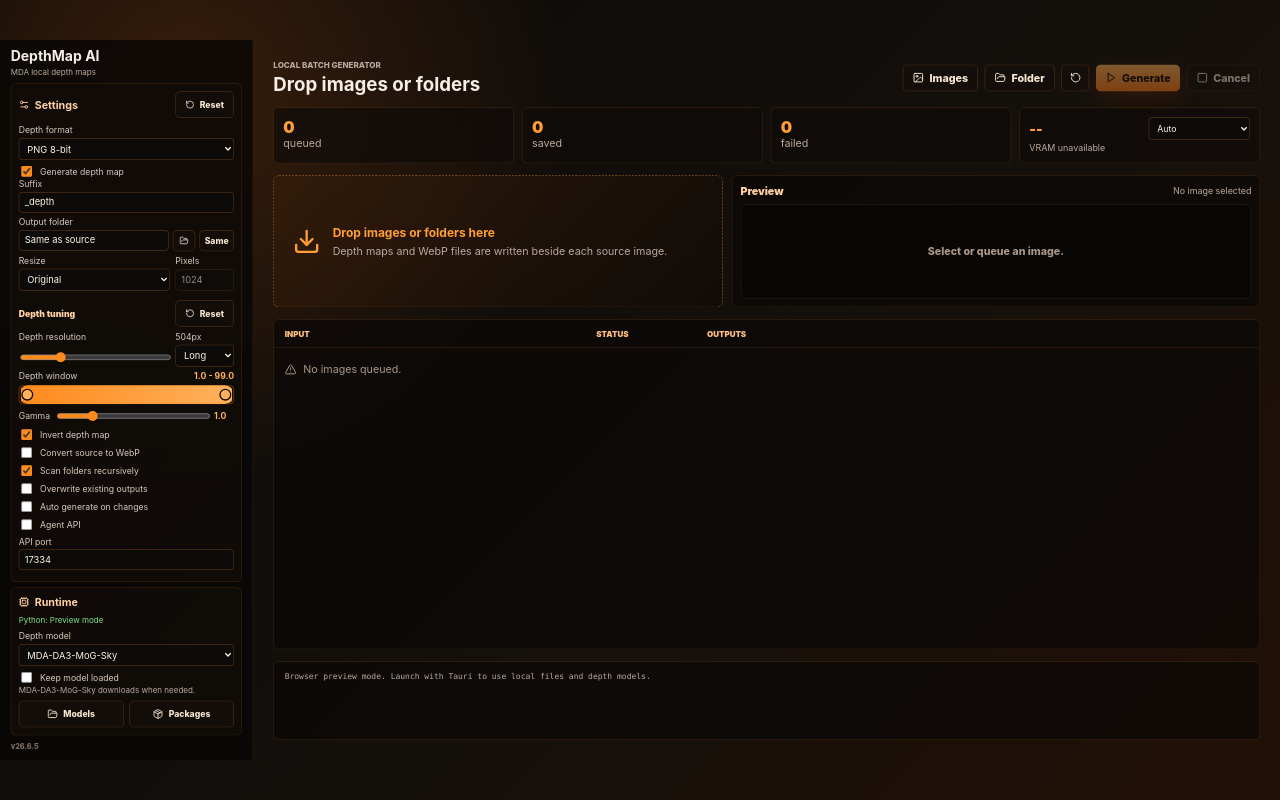
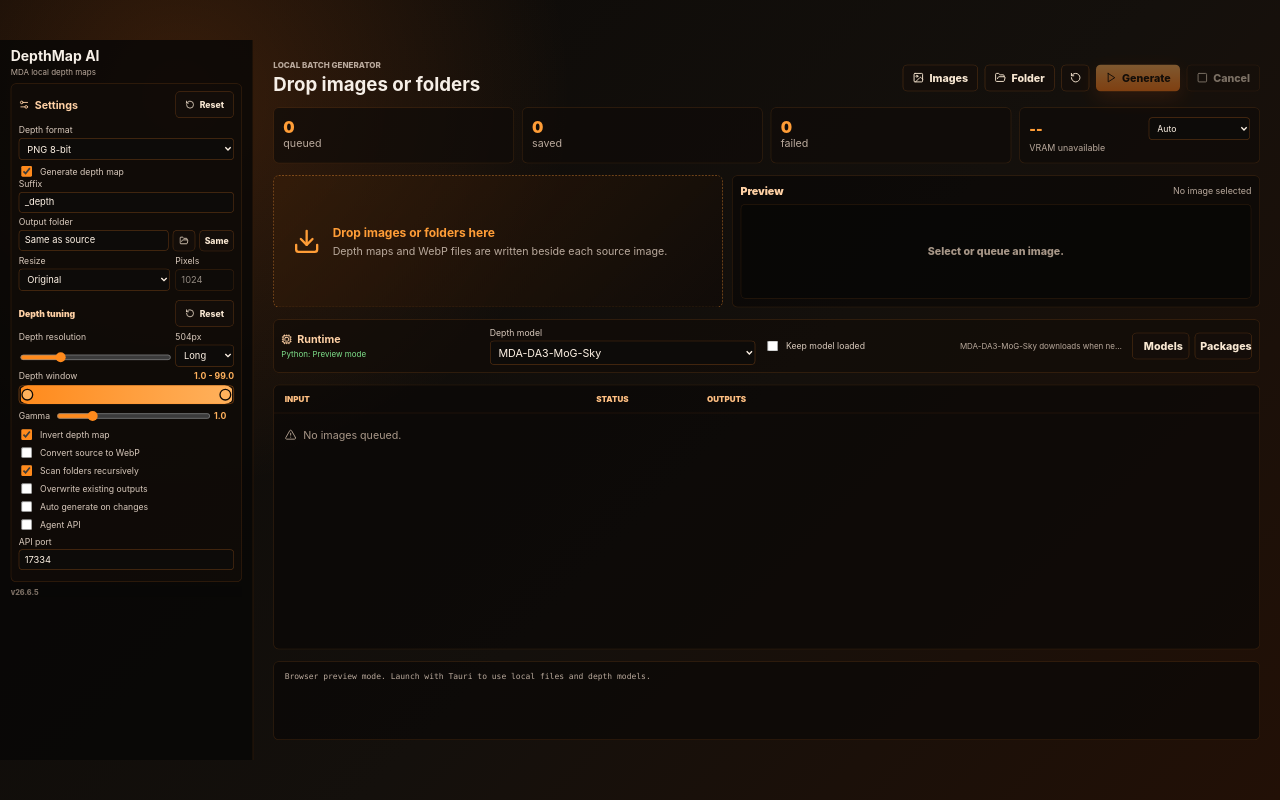
Before and after one commit to neko-legends/depth-map-generator, a React (Vite) app: page / in a window 1280 px wide. Built offline with nearby package versions, Linux system fonts and the light colour scheme.

Commit message:
Move runtime controls into workspace

```diff
--- a/package.json
+++ b/package.json
@@ -10,7 +10,9 @@
     "preview": "vite preview --host 127.0.0.1 --port 1421",
     "tauri": "tauri",
     "tauri:dev": "tauri dev",
-    "tauri:build": "tauri build"
+    "tauri:build": "tauri build",
+    "release:publish": "powershell -NoProfile -ExecutionPolicy Bypass -File ..\\Publish-TauriReleases.ps1 -App DepthMapAIGenerator",
+    "release:build": "npm run tauri:build && npm run release:publish"
   },
   "dependencies": {
     "@tauri-apps/api": "2.11.0",
--- a/src/App.tsx
+++ b/src/App.tsx
@@ -1703,66 +1703,6 @@ function App() {
           ) : null}
           </section>
 
-          <section className="runtime">
-          <div className="panel-title">
-            <Cpu size={16} />
-            Runtime
-          </div>
-          {runtime?.pythonFound ? (
-            <p className="ok">Python: {runtime.pythonCommand}</p>
-          ) : (
-            <p className="warn">Python 3.10, 3.11, or 3.12 not found on PATH.</p>
-          )}
-          <label className="field runtime-model">
-            <span>Depth model</span>
-            <select
-              value={options.modelRepo}
-              disabled={!options.generateDepth}
-              onChange={(event) =>
-                setOptions((current) => ({
-                  ...current,
-                  modelRepo: event.target.value as ModelRepo
-                }))
-              }
-            >
-              <option value="sy000/MDA/mda_mog_sky_l2">MDA-DA3-MoG-Sky</option>
-              <option value="depth-anything/DA3-LARGE-1.1">DA3-LARGE-1.1</option>
-              <option value="depth-anything/DA3-SMALL">DA3-SMALL</option>
-            </select>
-          </label>
-          <label className="toggle keep-loaded-toggle">
-            <input
-              type="checkbox"
-              checked={options.keepModelLoaded}
-              disabled={!options.generateDepth}
-              onChange={(event) =>
-                setOptions((current) => ({ ...current, keepModelLoaded: event.target.checked }))
-              }
-            />
-            <span>Keep model loaded</span>
-          </label>
-          <p className="muted">
-            {!options.generateDepth
-              ? "Model downloads only when depth generation is enabled."
-              : currentModelReady
-                ? `${modelName(options.modelRepo)} is loaded in memory.`
-                : preloadingModel === options.modelRepo
-                  ? `${modelName(options.modelRepo)} is loading into memory.`
-                  : selectedModelStatus?.installed
-                ? `${modelName(options.modelRepo)} is installed.`
-                : `${modelName(options.modelRepo)} downloads when needed.`}
-          </p>
-          <div className="runtime-actions">
-            <button className="secondary folder-button" onClick={openModelFolder}>
-              <FolderOpen size={16} />
-              Models
-            </button>
-            <button className="secondary folder-button" onClick={openPackageReport}>
-              <Package size={16} />
-              Packages
-            </button>
-          </div>
-          </section>
           <div className="app-version">{APP_VERSION}</div>
         </aside>
 
@@ -1917,6 +1857,71 @@ function App() {
             {previewImages.error ? <small className="preview-error">{previewImages.error}</small> : null}
           </section>
         </div>
+
+        <section className="runtime workspace-runtime">
+          <div className="runtime-heading">
+            <div className="panel-title">
+              <Cpu size={16} />
+              Runtime
+            </div>
+            {runtime?.pythonFound ? (
+              <p className="ok">Python: {runtime.pythonCommand}</p>
+            ) : (
+              <p className="warn">Python 3.10, 3.11, or 3.12 not found on PATH.</p>
+            )}
+          </div>
+          <label className="field runtime-model">
+            <span>Depth model</span>
+            <select
+              value={options.modelRepo}
+              disabled={!options.generateDepth}
+              onChange={(event) =>
+                setOptions((current) => ({
+                  ...current,
+                  modelRepo: event.target.value as ModelRepo
+                }))
+              }
+            >
+              <option value="sy000/MDA/mda_mog_sky_l2">MDA-DA3-MoG-Sky</option>
+              <option value="depth-anything/DA3-LARGE-1.1">DA3-LARGE-1.1</option>
+              <option value="depth-anything/DA3-SMALL">DA3-SMALL</option>
+            </select>
+          </label>
+          <label className="toggle keep-loaded-toggle">
+            <input
+              type="checkbox"
+              checked={options.keepModelLoaded}
+              disabled={!options.generateDepth}
+              onChange={(event) =>
+                setOptions((current) => ({ ...current, keepModelLoaded: event.target.checked }))
+              }
+            />
+            <span>Keep model loaded</span>
+          </label>
+          <div className="runtime-summary">
+            <p className="muted">
+              {!options.generateDepth
+                ? "Model downloads only when depth generation is enabled."
+                : currentModelReady
+                  ? `${modelName(options.modelRepo)} is loaded in memory.`
+                  : preloadingModel === options.modelRepo
+                    ? `${modelName(options.modelRepo)} is loading into memory.`
+                    : selectedModelStatus?.installed
+                  ? `${modelName(options.modelRepo)} is installed.`
+                  : `${modelName(options.modelRepo)} downloads when needed.`}
+            </p>
+            <div className="runtime-actions">
+              <button className="secondary folder-button" onClick={openModelFolder}>
+                <FolderOpen size={16} />
+                Models
+              </button>
+              <button className="secondary folder-button" onClick={openPackageReport}>
+                <Package size={16} />
+                Packages
+              </button>
+            </div>
+          </div>
+        </section>
 
         <section className="queue">
           <div className="queue-header">
--- a/src/styles.css
+++ b/src/styles.css
@@ -132,9 +132,45 @@ small,
   margin-top: 8px;
 }
 
+.workspace-runtime {
+  display: grid;
+  grid-template-columns: minmax(190px, 0.75fr) minmax(270px, 1fr) minmax(185px, 0.7fr) minmax(310px, 1.1fr);
+  gap: 14px;
+  align-items: center;
+  margin-top: 0;
+}
+
+.runtime-heading {
+  min-width: 0;
+}
+
+.workspace-runtime .panel-title {
+  margin-bottom: 5px;
+}
+
 .runtime-model {
   margin-top: 8px;
   margin-bottom: 6px;
+}
+
+.workspace-runtime .runtime-model,
+.workspace-runtime .keep-loaded-toggle {
+  margin: 0;
+}
+
+.runtime-summary {
+  display: grid;
+  grid-template-columns: minmax(0, 1fr) 180px;
+  gap: 12px;
+  align-items: center;
+  min-width: 0;
+}
+
+.runtime-summary p,
+.runtime-heading p {
+  overflow: hidden;
+  text-overflow: ellipsis;
+  white-space: nowrap;
 }
 
 .folder-button {
@@ -150,6 +186,10 @@ small,
 }
 
 .runtime-actions .folder-button {
+  margin-top: 0;
+}
+
+.workspace-runtime .runtime-actions {
   margin-top: 0;
 }
 
```
Also changed, not shown: 1 other file (tests, documents, lock files or other folders).
